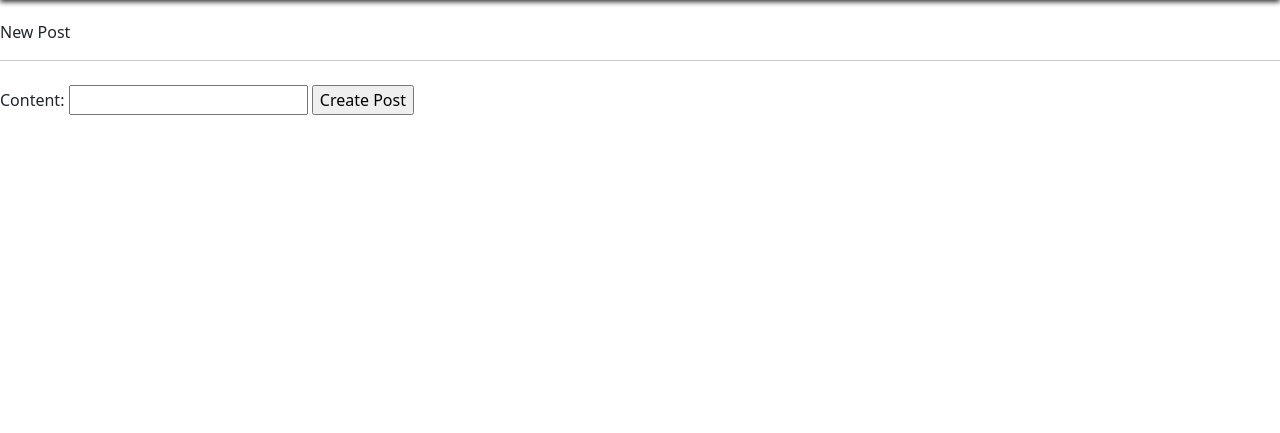
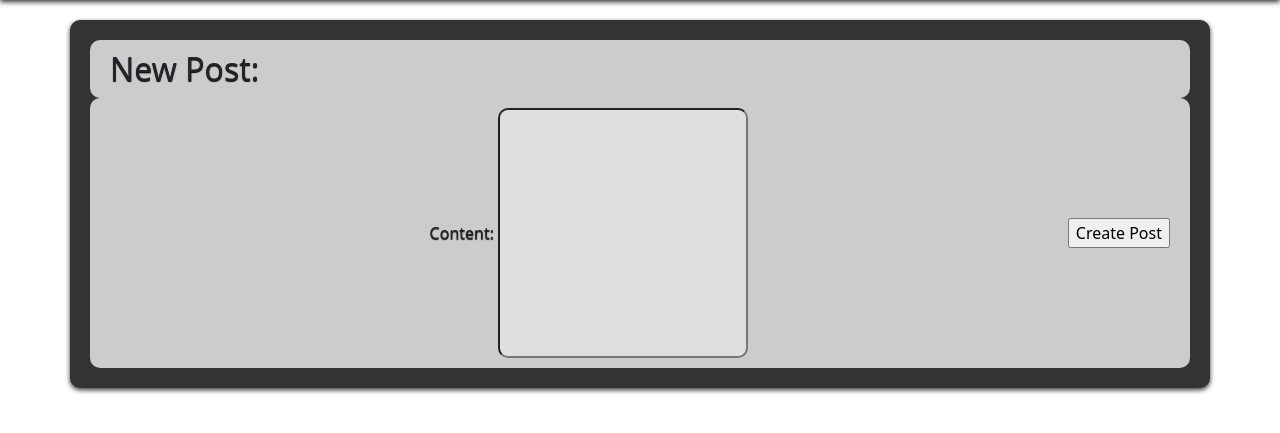
Before and after one commit to Schneider-Alex/OnTrack, a Flask app: page /coach/create_post_page/1 in a window 1280 px wide. Shown: the part 76-509 px from the top of the page. Run offline with Flask 2, Linux system fonts and the light colour scheme.

Commit message:
Few frontend changes on new post and new time form
still need a littlebit of updating

```diff
--- a/flask_app/templates/create_post.html
+++ b/flask_app/templates/create_post.html
@@ -1,16 +1,14 @@
 {%extends "layout.html"%}{% block body%}
 
-
-<form
-action="/coach/create_post/{{session['coach_id']}}"
-method="post"
-class="col dashboard-style"
->
-<label>New Post</label>
+<div class="container form-style padding border-radius">
+    <div class="menu-login font-light border-radius">
+        <h2>New Post:</h2>
+    </div>
+<form action="/coach/create_post/{{session['coach_id']}}" method="post" class="d-flex justify-content-between align-items-center menu-login border-radius">
     <hr class="mb-4" />
     <label
         >Content:
-    <input type="text" name="content" required/>
+        <input type="text" name="content" class="input-field" style="width: 250px; ; height:250px" required/>
     </label>
     <input type="hidden" name="coach_id" value="{{session['coach_id']}}">
     <input type="submit" value="Create Post" />
@@ -26,3 +24,4 @@ get_flashed_messages() %}
 <p>{{message}}</p>
 <!-- display each message in a paragraph tag -->
 {% endfor %} {% endif %} {% endwith %} {% endblock %}
+</div>
```
Lines whose indentation alone changed are shown as unchanged.
